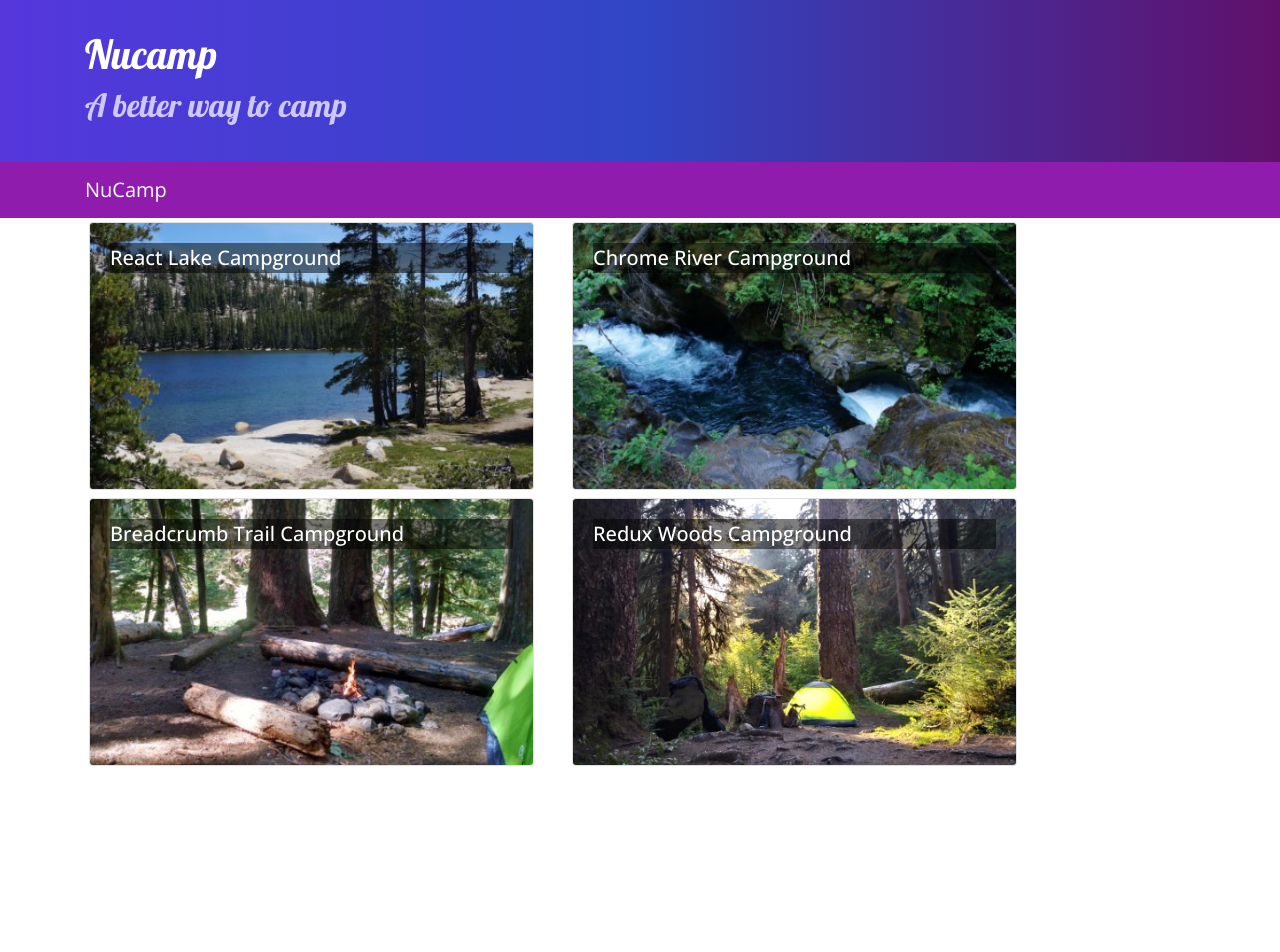
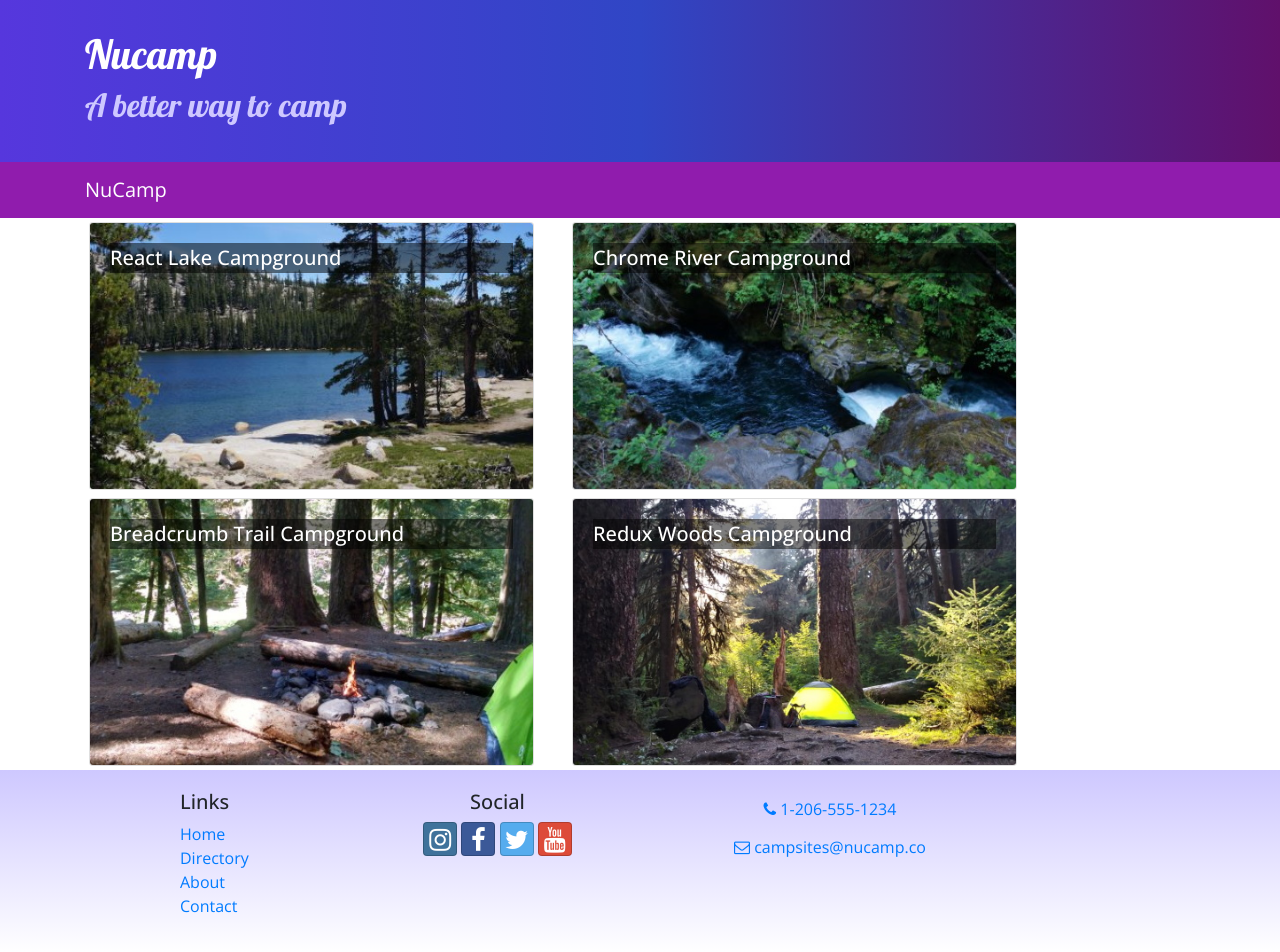
Before and after one commit to mayfiete/nucamp-react, a React (Create React App) app in the folder nucampsite/: page / in a window 1280 px wide. Before the commit the page ends 800 px from the top, so only its background shows below. Built offline with nearby package versions, Linux system fonts and the light colour scheme.

Commit message:
feat: Footer checkpoint

```diff
--- /dev/null
+++ b/nucampsite/src/components/FooterComponent.js
@@ -0,0 +1,36 @@
+
+import React from 'react';
+import CardFooter from 'reactstrap/lib/CardFooter';
+
+function Footer(props) {
+    return (
+        <footer className="site-footer">
+            <div className="container">
+                <div className="row">
+                    <div className="col-4 col-sm-2 offset-1">
+                        <h5>Links</h5>
+                        <ul className="list-unstyled">
+                            <li><a href="#">Home</a></li>
+                            <li><a href="#">Directory</a></li>
+                            <li><a href="#">About</a></li>
+                            <li><a href="#">Contact</a></li>
+                        </ul>
+                    </div>
+                    <div className="col-6 col-sm-3 text-center">
+                        <h5>Social</h5>
+                        <a className="btn btn-social-icon btn-instagram" href="http://instagram.com/"><i className="fa fa-instagram" /></a>{' '}
+                        <a className="btn btn-social-icon btn-facebook" href="http://www.facebook.com/"><i className="fa fa-facebook" /></a>{' '}
+                        <a className="btn btn-social-icon btn-twitter" href="http://twitter.com/"><i className="fa fa-twitter" /></a>{' '}
+                        <a className="btn btn-social-icon btn-google" href="http://youtube.com/"><i className="fa fa-youtube" /></a>
+                    </div>
+                    <div className="col-sm-4 text-center">
+                        <a role="button" className="btn btn-link" href="tel:+12065551234"><i className="fa fa-phone" /> 1-206-555-1234</a><br />
+                        <a role="button" className="btn btn-link" href="mailto:notreal@notreal.co"><i className="fa fa-envelope-o" /> campsites@nucamp.co</a>
+                    </div>
+                </div>
+            </div>
+        </footer>
+    );
+}
+
+export default Footer;
--- a/nucampsite/src/components/MainComponent.js
+++ b/nucampsite/src/components/MainComponent.js
@@ -3,6 +3,7 @@ import React, { Component } from 'react';
 import Directory from './DirectoryComponent';
 import CampsiteInfo from './CampsiteInfoComponent';
 import Header from './HeaderComponent';
+import Footer from './FooterComponent';
 import { CAMPSITES } from '../shared/campsites'
 
 
@@ -26,6 +27,7 @@ class Main extends Component {
                 <Header />
                 <Directory campsites={this.state.campsites} onClick={campsiteId => this.onCampsiteSelect(campsiteId)} />
                 <CampsiteInfo campsite={this.state.campsites.filter(campsite => campsite.id === this.state.selectedCampsite)[0]} />
+                <Footer />
             </div>
         );
     }
```
